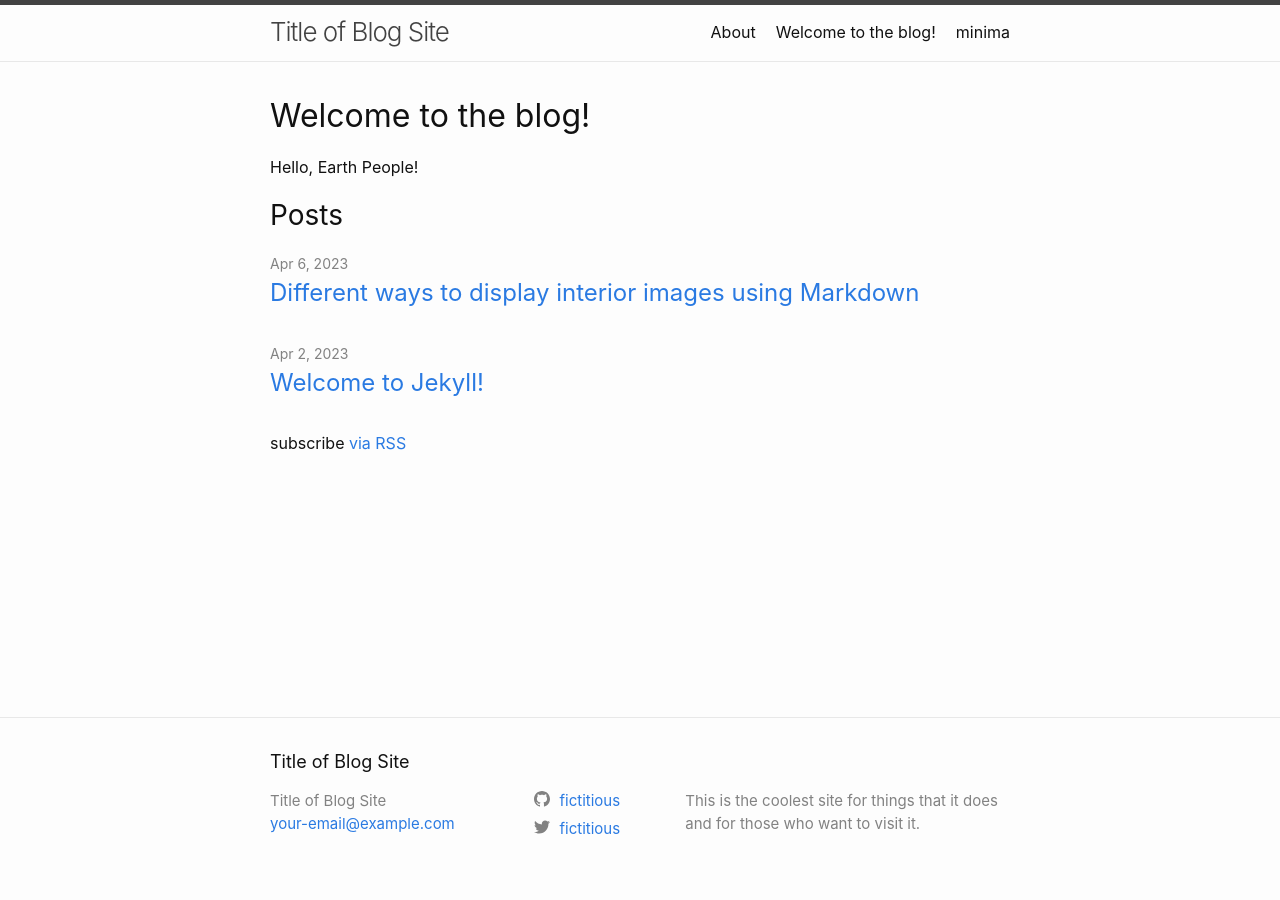
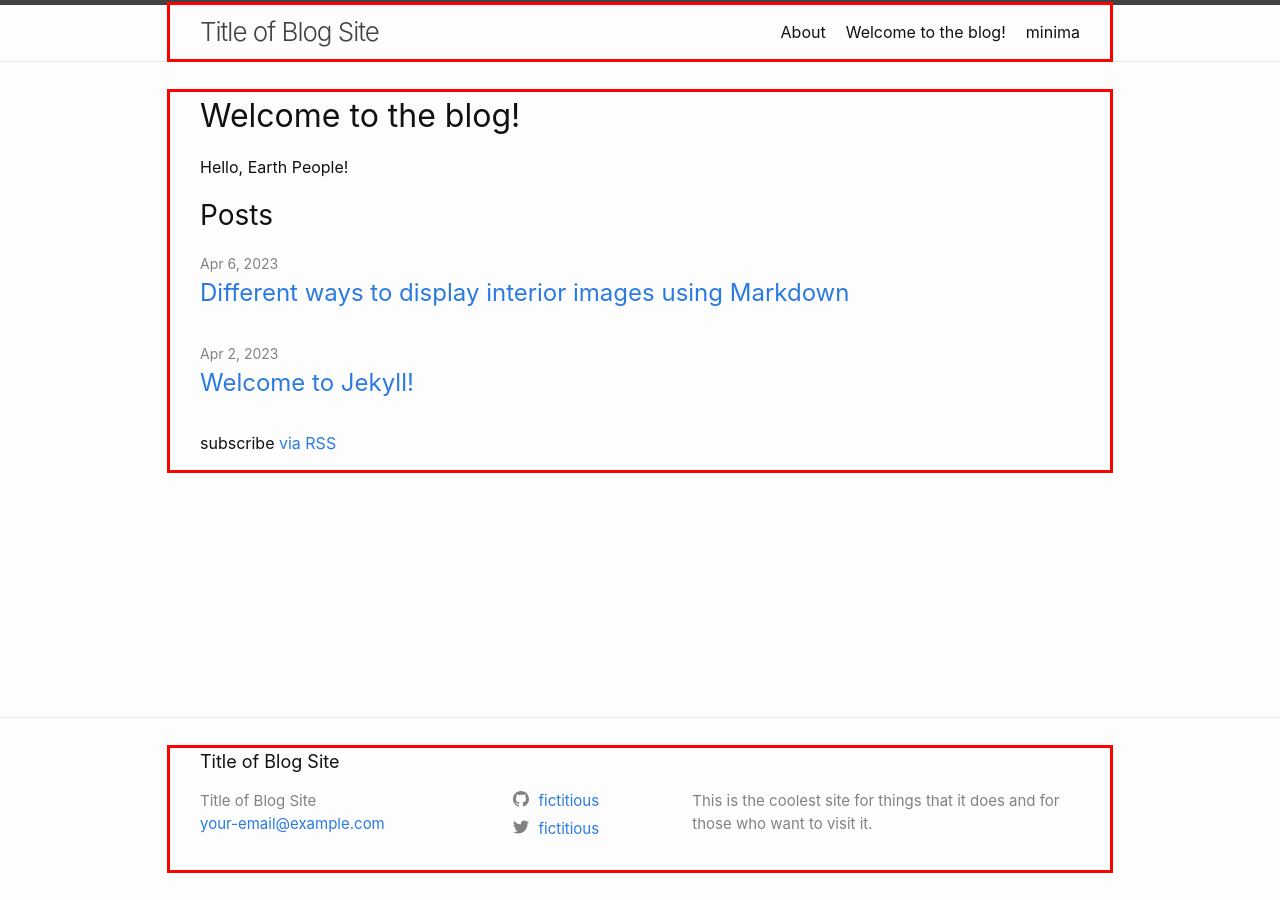
Before and after one commit to Chess-Spyder/jekyll-minimag, a Jekyll site: the page built from index.md, in a window 1280 px wide. Built offline with Jekyll 4.4.1, drawn with Linux system fonts in a browser that asks for light colours.

Commit message:
Create minimag.css, assets/css/, and rearrange css files into subdirectory

```diff
--- a/_includes/head.html
+++ b/_includes/head.html
@@ -3,7 +3,8 @@
   <meta http-equiv="X-UA-Compatible" content="IE=edge">
   <meta name="viewport" content="width=device-width, initial-scale=1">
   {%- seo -%}
-  <link rel="stylesheet" href="{{ "/assets/main.css" | relative_url }}">
+  <link rel="stylesheet" href="{{ "/assets/css/main.css" | relative_url }}">
+  <link rel="stylesheet" href="{{ "/assets/css/minimag.css" | relative_url }}">
   {%- feed_meta -%}
   {%- if jekyll.environment == 'production' and site.google_analytics -%}
     {%- include google-analytics.html -%}
--- /dev/null
+++ b/assets/css/minimag.css
@@ -0,0 +1,178 @@
+:root {
+    --site-title-color: blue ;
+    --width-textarea-max: 55rem ;
+    --color-white-for-site: white ;
+}
+
+.wrapper {
+    max-width: var(--width-textarea-max) ;
+    outline: solid red ;
+}
+.site-title-banner {
+    color: var(--site-title-color) ;
+}
+
+/* CSS for Navbar */
+
+:root {
+    --navbar-background-color: brown ;
+    --navbar-hamburger-background-color: var(--color-white-for-site) ;
+    --navbar-logo-element-font-size: 1.2rem ;
+    --navbar-logo-element-text-color: var(--navbar-link-color) ;
+    --navbar-link-font-family: sans-serif ;
+    --navbar-link-color: var(--color-white-for-site) ;
+    --navbar-link-text-transform: uppercase ;
+    --navbar-link-font-size: 1.0rem ;
+    --navbar-link-hover-color: black ;
+    --navbar-orientation-switch-width: 800px ;
+    --navbar-list-item-bottom-margin: 1em ;
+}
+
+    /*
+        CSS for collapsed (mobile) version of Navbar.
+        Animation in two parts (a) scale and (b) opacity
+    */
+
+.navbar {
+    position: absolute ;
+    width: 100% ;
+    text-align: left ;
+    top: 100% ;
+    left: 0 ;
+    padding-left: 1em ;
+    padding-top: 1em ;
+    background: var(--navbar-background-color) ;
+    /*  Animation starting point for scaling,
+        triggered by .nav-toggle:checked      */
+    transform: scale(1, 0) ;
+    transform-origin: top ;
+    transition: transform 400ms ease-in-out ;
+}
+
+.navbar-logo-element {
+    margin-bottom: var(--navbar-list-item-bottom-margin) ;
+    font-size: var(--navbar-logo-element-font-size) ;
+    color: var(--navbar-logo-element-text-color) ;
+    text-align: center ;
+}
+
+.navbar ul {
+    margin: 0 ;
+    padding: 0 ;
+    list-style: none ;
+}
+
+.navbar li {
+    margin-bottom: var(--navbar-list-item-bottom-margin) ;
+    text-transform: var(--navbar-link-text-transform) ;
+    font-family: var(--navbar-link-font-family) ;
+    font-size: var(--navbar-link-font-size) ;
+    color: var(--navbar-link-color) ;
+    text-decoration: none ;
+    font-size: var(--navbar-link-font-size) ;
+    /*  Animation starting point for opacity,
+        triggered by .nav-toggle:checked      */
+    opacity: 0 ;
+    transition: opacity 150ms ease-in-out ;
+}
+
+.navbar li a {
+    color: var(--navbar-link-color) ;
+    text-decoration: none ;
+}
+
+
+.navbar li:hover,
+.navbar li:focus {
+    /* color: var(--navbar-link-hover-color) ; */
+    text-decoration: underline ;
+}
+
+.nav-toggle:checked ~ nav {
+    transform: scale(1, 1) ;
+}
+
+.nav-toggle:checked ~ nav li {
+    opacity: 1 ;
+    transition: opacity 250ms ease-in-out 250ms ;
+}
+
+
+.nav-toggle {
+    /* Hides the checkbox of the input */
+    display: none ;
+}
+
+.nav-toggle-label {
+    position: absolute ;
+    top: 10em ;
+    right: calc(0% + 55px) ;
+    /* display: flex ;
+    align-items: center ; */
+    background: var(--navbar-hamburger-background-color) ;
+    padding: 15px 12px 10px 10px ;
+    border-radius: 10px ;
+}
+
+.nav-toggle-label span {
+    display: block ;
+    position: relative ;
+}
+
+.nav-toggle-label span svg {
+    width: 36px ;
+    height: 30px ;
+    color: red ;
+}
+
+@media screen and (min-width: 800px) {
+    :root {
+        --navbar-link-color: green ;
+    }
+    .nav-toggle-label {
+        display: none ;
+    }
+
+    .navbar {
+        all: unset ;
+        grid-column: 2 / 4 ;
+    }
+
+    .navbar {
+        display: grid ;
+        grid-template-columns: 1fr auto minmax(600px, 1fr) 1fr ;;
+    }
+
+
+    .navbar li a {
+        opacity: 1 ;
+    }
+}
+
+
+
+
+
+/* .nav-toggle-label span,
+.nav-toggle-label span::before,
+.nav-toggle-label span::after {
+    display: block ;
+    position: relative ;
+    background: blue ;
+    width: 2em ;
+    height: 5px ;
+    border-radius: 5px ;
+}
+
+.nav-toggle-label span::before,
+.nav-toggle-label span::after {
+    content: '' ;
+}
+
+.nav-toggle-label span::before {
+    bottom: 8px ;
+}
+
+.nav-toggle-label span::after {
+    top: 5px ;
+} */
```
Also changed, not shown: assets/css/main.scss (renamed from assets/main.scss), assets/images/site/site_banner.jpg (added).
